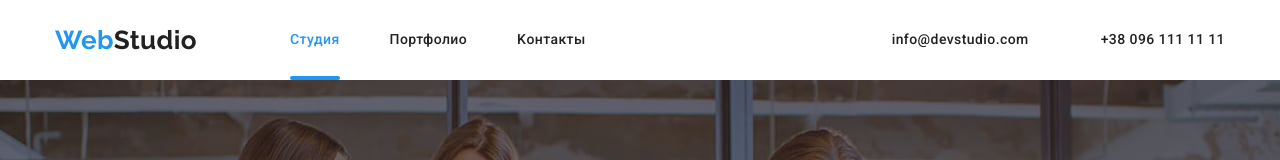
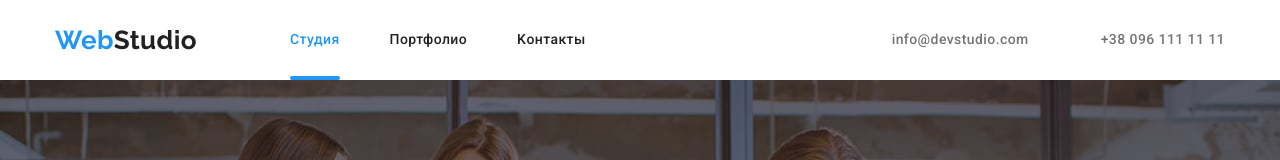
Before and after one commit to DmitryKuprienko/goit-markup-hw-0007, a plain HTML site: page index.html in a window 1280 px wide. Shown: the top 160 px of the page. Drawn offline with nearby package versions, Linux system fonts and the light colour scheme.

Commit message:
виправив колир

```diff
--- a/sass/components/_contact.scss
+++ b/sass/components/_contact.scss
@@ -17,7 +17,7 @@
     align-items: center;
     padding-top: 32px;
     padding-bottom: 32px;
-    color: $main-text-color;
+    color: $main-text-grey;
     font-weight: 500;
         &:hover,
         &:focus {
```
Also changed, not shown: css/main.css, css/main.min.css, 2 other files.
